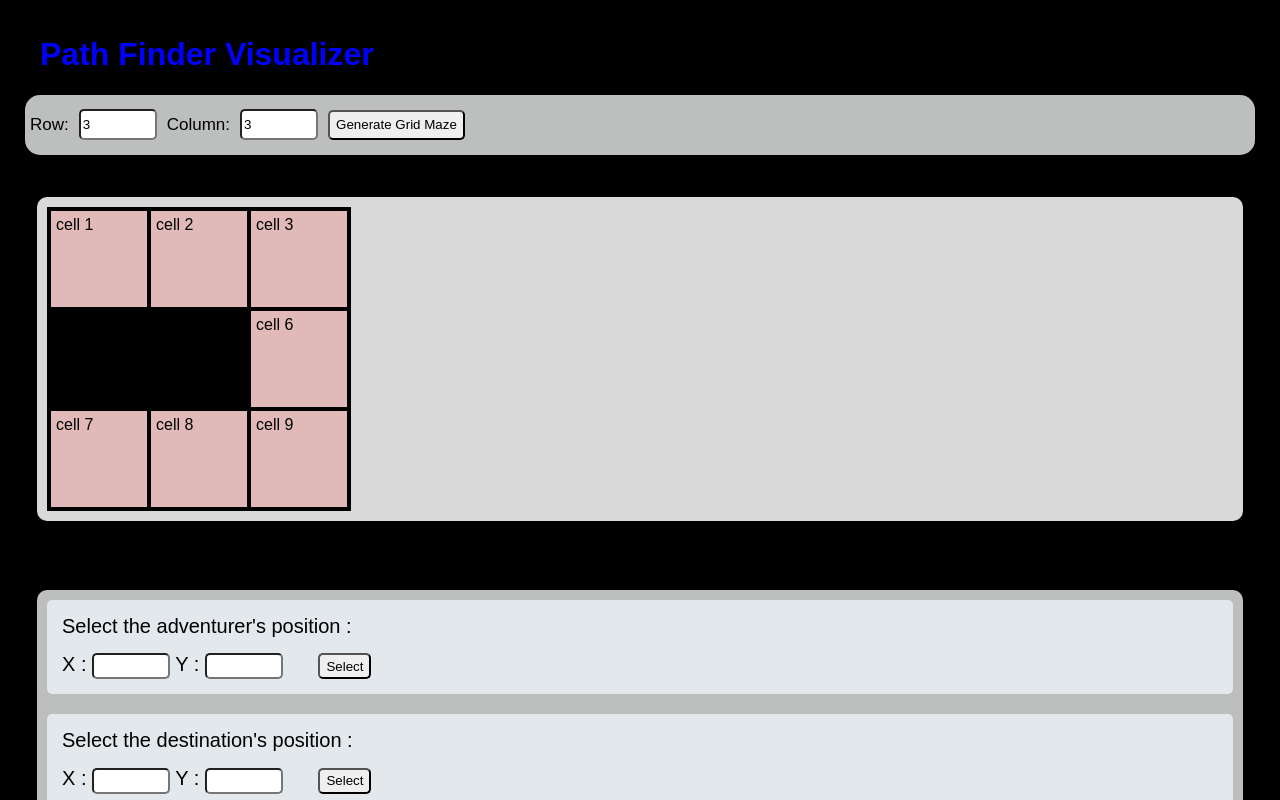
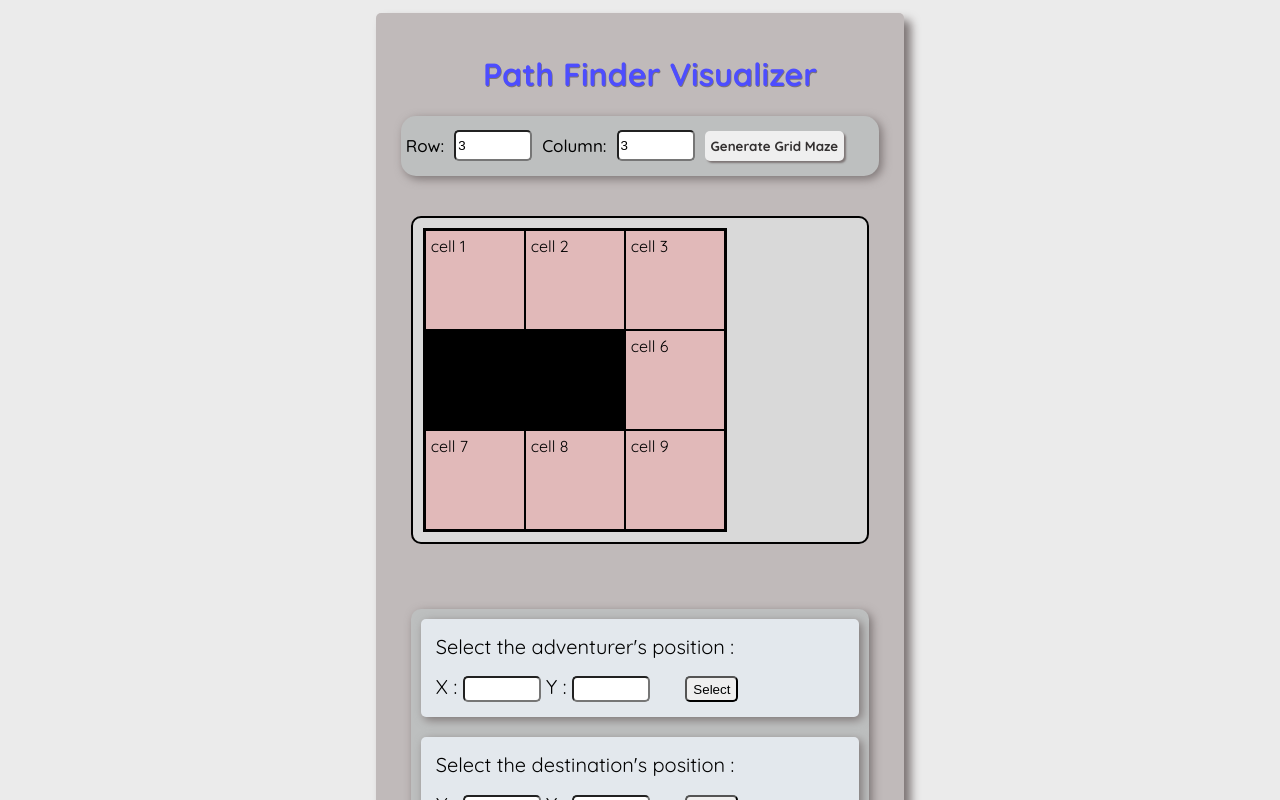
Before and after one commit to glenjp123/Path-Finder-Visualizer, a plain HTML site: page index.html in a window 1280 px wide. Both pictures are taken after a click on the button "Generate Grid Maze". Shown: the top 800 px of the page. Drawn offline with Linux system fonts and the light colour scheme.

Commit message:
imporved ui with css version 2

```diff
--- a/index.html
+++ b/index.html
@@ -3,6 +3,9 @@
 <html>
   <head>
     <link rel="stylesheet" href="/styles/styles.css">
+    <link rel="preconnect" href="https://fonts.googleapis.com">
+    <link rel="preconnect" href="https://fonts.gstatic.com" crossorigin>
+    <link href="https://fonts.googleapis.com/css2?family=Quicksand:wght@300..700&display=swap" rel="stylesheet">
   </head>
   <body>
     <div class="app-container">
--- a/scripts/finder.js
+++ b/scripts/finder.js
@@ -1,4 +1,5 @@
 import { getCellNUmber, getRowNumber, getColumnNumber } from "./number.js";
+import { simulationOn } from "./number.js";
 
 
 function sleep(ms) {
@@ -106,5 +107,4 @@ export async function finder(startX,startY,endX,endY){
 
   await foundMessage(directionInfo[getCellNUmber(endX,endY)] !== '$',startX,startY,endX,endY);
 
-
 }
--- a/scripts/index.js
+++ b/scripts/index.js
@@ -1,5 +1,5 @@
 import { finder } from "./finder.js";
-import { getXAndYFromCellNumber } from "./number.js";
+import { getXAndYFromCellNumber, simulationOn} from "./number.js";
 
 
 
@@ -98,6 +98,7 @@ function generateGrid(){
   document.querySelector('.js-position-div').innerHTML = html;
 
 
+
   document.querySelector('.js-select-adventurer-input-button').addEventListener('click',() =>{
     const adventerurX= Number(document.getElementById('adventurer-x').value);
     const adventerurY =Number(document.getElementById('adventurer-y').value);
@@ -117,14 +118,22 @@ function generateGrid(){
     const startXAndY=getXAndYFromCellNumber(adventPosCell);
     const destinPosCell= JSON.parse(localStorage.getItem('destinPosCell')) || 0;
     const endXAndY=getXAndYFromCellNumber(destinPosCell);
-    finder(startXAndY.x,startXAndY.y,endXAndY.x,endXAndY.y);
+
+    async function runSimulation(){
+      await finder(startXAndY.x,startXAndY.y,endXAndY.x,endXAndY.y);
+    }
+
+    runSimulation();
+
 
   });
 
 }
 
 document.querySelector('.js-generate-grid-maze-button').addEventListener('click', ()=>{
-  generateGrid();
+  // if(simulationOn === 0){
+    generateGrid();
+  // }
 })
 
 
--- a/scripts/number.js
+++ b/scripts/number.js
@@ -1,5 +1,7 @@
 const rowNumberInputElement = document.getElementById('row-input');
 const columnNumberInputElement = document.getElementById('col-input');
+
+export let simulationOn = 0;
 
 
 export function getCellNUmber(row,column){
--- a/styles/styles.css
+++ b/styles/styles.css
@@ -1,14 +1,21 @@
   body{
-    font-family: Arial, Helvetica, sans-serif;
-    background-color: black;
+    display: flex;
+    font-family: Quicksand;
+    background-color: rgb(235, 235, 235);
+    justify-content: center;
   }
   .app-container{
-    background-color: rgb(0, 0, 0);
+    background-color: rgb(192, 186, 186);
+    border-radius: 5px;
+    box-shadow: 7px 7px 10px rgb(125, 117, 117);
+    padding: 20px 20px;
   }
 
   h1{
     margin-left: 20px;
-    color: blue;
+    color: rgb(77, 77, 255);
+    text-align: center;
+    text-shadow: 0.8px 0.8px rgb(125, 117, 117);
   }
 
   .input-box{
@@ -26,6 +33,7 @@
     align-items: center;
     background-color: rgb(189, 191, 191);
     margin-bottom: 30px;
+    box-shadow: 3px 3px 10px rgb(125, 117, 117);
   }
 
 
@@ -35,15 +43,40 @@
     border-radius: 5px;
   }
 
+  .grid-input-area > label{
+    font-family: Quicksand;
+    font-weight: 500;
+  }
+
   .grid-input-area > button{
     height: 30px;
     border-radius: 5px;
     cursor: pointer;
   }
 
+  .generate-grid-maze-button{
+    border-style: none;
+    font-family: Quicksand;
+    font-weight: bold;
+    color: rgb(52, 49, 49);
+    transition: background-color 0.3s;
+    box-shadow: 2px 2px 2px rgb(125, 117, 117);
+    margin-right: 30px;
+  }
+
+  .generate-grid-maze-button:hover{
+    background-color: rgb(70, 188, 228);
+    color: rgb(255, 255, 255);
+  }
+
+  .generate-grid-maze-button:active{
+    height: 35px;
+    width: 150px;
+    background-color: rgb(16, 40, 48);
+  }
+
   div{
     border-width: 2px;
-    border-style: solid;
     margin: 5px 5px;
     padding: 5px 5px;
   }
@@ -60,22 +93,21 @@
     grid-template-rows: 100px 100px 100px ;
     padding: 0px;
     width: fit-content;
+    border-style: solid;
   }
   .grid-maze-container{
     margin-bottom: 30px;
     background-color: rgb(217, 217, 217);
     border-style: none;
     border-radius: 10px;
+    border-style: solid;
   }
   .grid-maze-cell{
+    border-style:solid;
+    border-width: 1px;
     margin: 0px;
     background-color: rgb(225, 185, 185);
     transition: background-color 0.3s ease-in-out;
-  }
-
-  .start-simulation-button{
-    margin-left: 20px;
-    cursor: pointer;
   }
 
   .select-start-and-destination-area-input-container{
@@ -86,6 +118,7 @@
     gap:10px ;
     background-color: rgb(189, 191, 191);
     border-radius: 10px;
+    box-shadow: 3px 3px 10px rgb(125, 117, 117);
   }
 
   .adventerur-div{
@@ -93,6 +126,7 @@
     font-size: 20px;
     border-radius: 5px;
     background-color: rgb(227, 232, 237);
+    box-shadow: 3px 3px 10px rgb(125, 117, 117); ;
   }
 
   .adventerur-div > div{
@@ -116,6 +150,7 @@
     font-size: 20px;
     border-radius: 5px;
     background-color: rgb(227, 232, 237);
+    box-shadow: 3px 3px 10px rgb(125, 117, 117);
   }
 
   .destination-div > div{
@@ -143,12 +178,25 @@
     font-size: 20px;
     margin-top: 30px;
     margin-bottom: 30px;
+    margin-left: 20px;
     border-style: none;
     background-color: rgb(245, 244, 230);
     color: blue;
     height: 40px;
     width: 170px;
+    cursor: pointer;
+    box-shadow: 2px 2px 2px rgb(125, 117, 117);
+  }
 
+  .start-simulation-button:hover{
+    background-color: blue;
+    color:rgb(245, 244, 230);
+  }
+
+  .start-simulation-button:active{
+    height:50px;
+    width: 180px;
+    background-color: rgb(1, 1, 79);
   }
 
 
```
